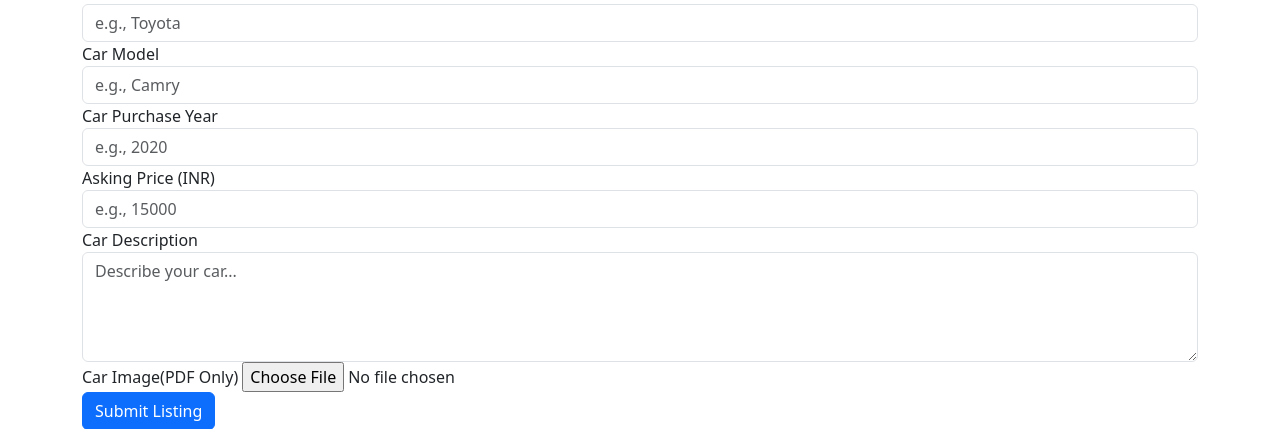
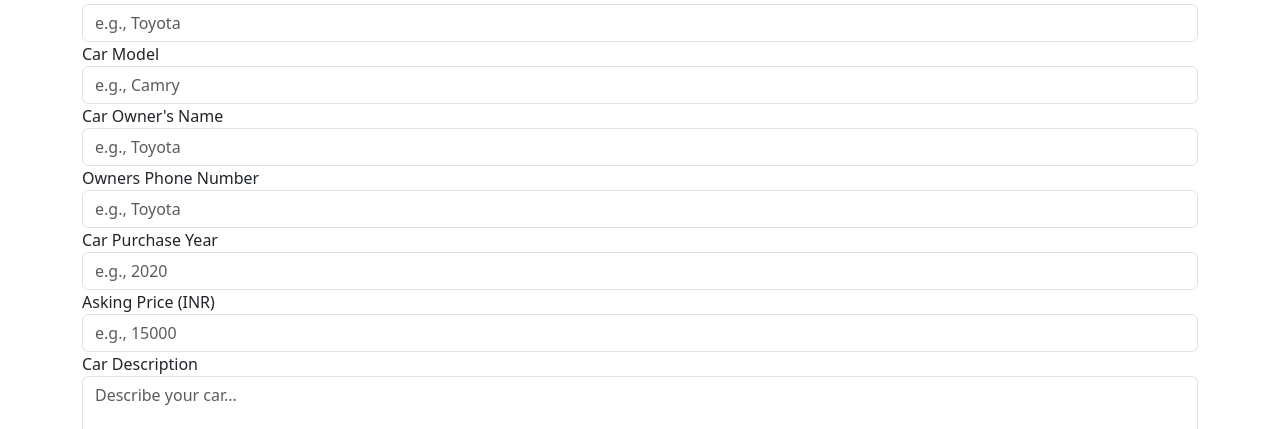
Before and after one commit to AbdulAhad0007/carpursuit.com, a plain HTML site: page sellcar.html in a window 1280 px wide. Shown: the part 186-615 px from the top of the page. Drawn offline with nearby package versions, Linux system fonts and the light colour scheme.

Commit message:
Update sellcar.html
I have updated sellcar.html

```diff
--- a/sellcar.html
+++ b/sellcar.html
@@ -88,7 +88,14 @@
                 <label for="carModel">Car Model</label>
                 <input type="text" class="form-control" id="carModel" name="Model" placeholder="e.g., Camry" required>
             </div>
-
+                            <div class="form-group">
+                <label for="carMake">Car Owner's Name</label>
+                <input type="text" class="form-control" id="carMake" name="Owner name" placeholder="e.g., Toyota" required>
+            </div>
+                        <div class="form-group">
+                <label for="carMake">Owners Phone Number</label>
+                <input type="number" class="form-control" id="carMake" name="Phone number" placeholder="e.g., Toyota" required>
+            </div>
             <div class="form-group">
                 <label for="carYear">Car Purchase Year</label>
                 <input type="number" class="form-control" id="carYear" name="Year" placeholder="e.g., 2020" required>
```
